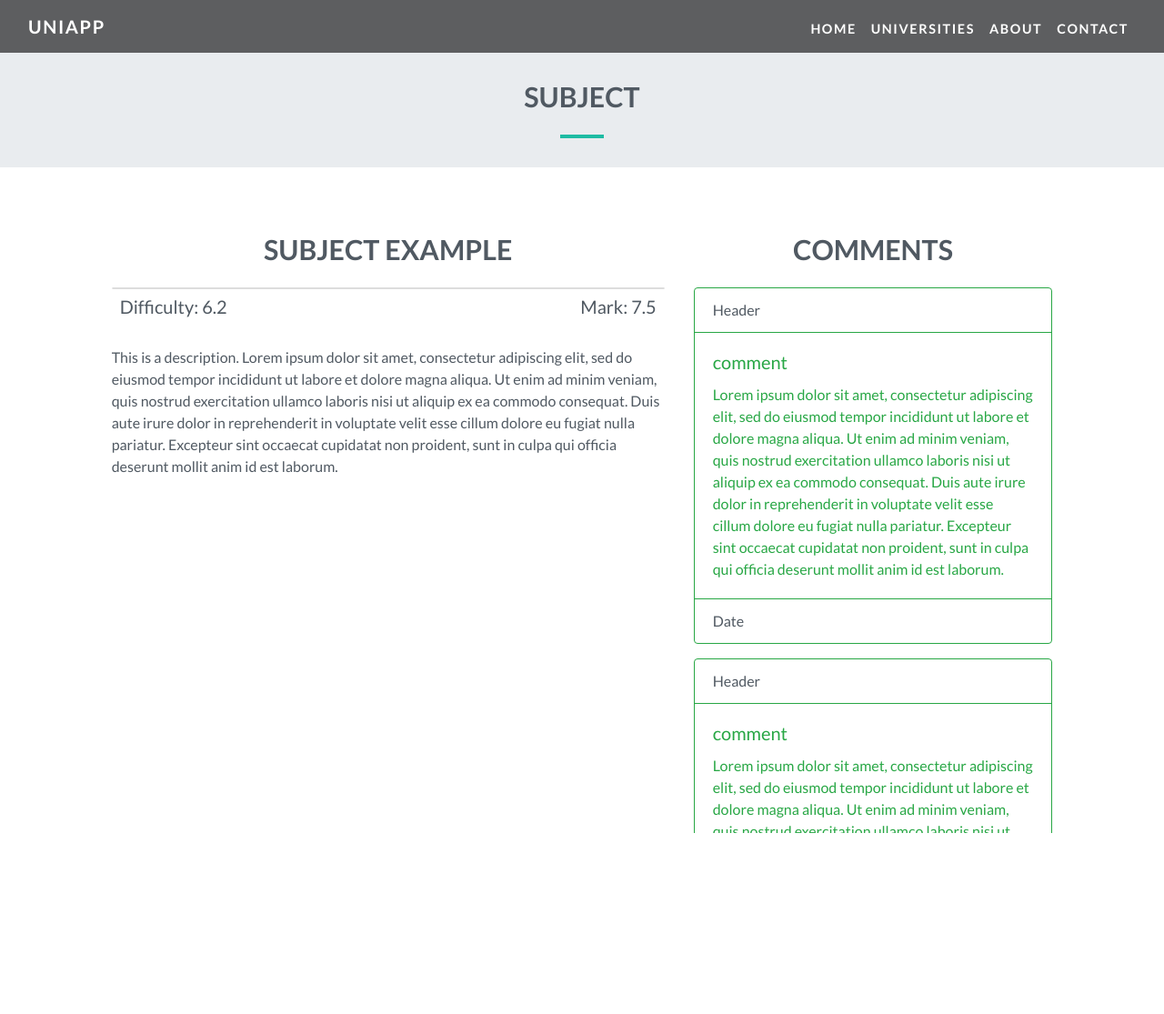
After one commit to JoanPalau/UniversityApp3.0, a Django app: page /subject/ in a window 1280 px wide. The commit adds this page. Shown: the top 1115 px of the page at 91% size. Run offline with Django 3.2, Linux system fonts and the light colour scheme; some libraries are stand-ins or nearby versions.

Commit message:
Added the base for the subject template.

```diff
--- a/assets/style.css
+++ b/assets/style.css
@@ -100,6 +100,21 @@ h3.heading {
     margin: 0 auto 0;
 }
 
+h6.heading {
+    font-size: 1rem;
+    font-weight:700;
+    text-transform: uppercase;
+    padding-bottom: 0rem;
+    padding-top: 2rem;
+}
+
+.small-heading-underline {
+    width: 5rem;
+    height: .05rem;
+    background-color: #1EBBA3;
+    margin: 0 auto 0;
+}
+
 .title-group-item {
     background-color: #1EBBA3;
 }
@@ -126,6 +141,31 @@ h3.heading {
     border-radius: 4px;
     padding: 5px;
     width: 150px;
+}
+
+.scroll-panel {
+    height: 51vh;
+    overflow-y: scroll;
+    /*border: 1px solid #ddd;*/
+    /*border-radius: 4px;*/
+}
+
+.subject-box{
+    border: 1px solid #ddd;
+    border-radius: 4px;
+}
+
+.alignleft {
+    /*display:inline;*/
+    float: left;
+}
+
+.alignright {
+    float: right;
+}
+
+.italic-comment {
+    font-style: italic;
 }
 
 /*============= OTHER SECTION =============*/
--- /dev/null
+++ b/univoting/templates/univoting/subject.html
@@ -0,0 +1,67 @@
+{% extends "univoting/base.html" %}
+{% load static from staticfiles %}
+
+{% block content %}
+       <!-- Header -->
+    <div class="jumbotron container-fluid">
+        <h3 class="heading mt-2 text-center"> Subject </h3>
+        <div class="heading-underline"></div>
+    </div>
+
+    <div class="row justify-content-md-center">
+
+        <div class="col-md-6">
+            <h3 class="heading mt-2 text-center">{{ name }}</h3>
+
+            <div class="subject-box", id="textbox">
+                <h5 class="alignleft mt-2 ml-2">Difficulty: {{ difficulty }}</h5>
+                <h5 class="alignright mt-2 mr-2">Mark: {{ mark }}</h5>
+            </div>
+            <div style="clear: both;"></div>
+            <!--
+            <div class="subject-box" style="clear: both">
+                <h5 class="qualifications-left mx-4 my-4">Difficulty: {{ difficulty }}</h5>
+                <h5 class="qualifications-right mx-4">Mark: {{ mark }}</h5>
+            </div>
+            -->
+            <p class="mt-4">
+                {{ description }}
+                Lorem ipsum dolor sit amet, consectetur adipiscing elit, sed do eiusmod tempor incididunt ut labore et dolore magna aliqua. Ut enim ad minim veniam, quis nostrud exercitation ullamco laboris nisi ut aliquip ex ea commodo consequat. Duis aute irure dolor in reprehenderit in voluptate velit esse cillum dolore eu fugiat nulla pariatur. Excepteur sint occaecat cupidatat non proident, sunt in culpa qui officia deserunt mollit anim id est laborum.
+            </p>
+        </div>
+
+        <div class="col-md-4">
+            <div class="header-content-right">
+                <h3 class="heading mt-2 text-center">Comments</h3>
+            </div>
+            <div class="scroll-panel">
+                {% if not comments %}
+                    <p class="text-center mt-4 italic-comment">
+                        There is no comments in this section for now.
+                    </p>
+                {% else %}
+                    {% for comment in comments %}
+                        <div class="card border-success mb-3">
+                            <div class="card-header bg-transparent border-success">Header</div>
+                                <div class="card-body text-success">
+                                    <h5 class="card-title">comment</h5>
+                                    <p class="card-text">
+                                        Lorem ipsum dolor sit amet, consectetur adipiscing elit, sed do eiusmod tempor incididunt ut labore et dolore magna aliqua. Ut enim ad minim veniam, quis nostrud exercitation ullamco laboris nisi ut aliquip ex ea commodo consequat. Duis aute irure dolor in reprehenderit in voluptate velit esse cillum dolore eu fugiat nulla pariatur. Excepteur sint occaecat cupidatat non proident, sunt in culpa qui officia deserunt mollit anim id est laborum.
+                                    </p>
+                                </div>
+                            <div class="card-footer bg-transparent border-success">Date</div>
+                        </div>
+                        <!--
+                        <h6 class="heading">comment</h6>
+                        <p class="mt-4">
+                            Lorem ipsum dolor sit amet, consectetur adipiscing elit, sed do eiusmod tempor incididunt ut labore et dolore magna aliqua. Ut enim ad minim veniam, quis nostrud exercitation ullamco laboris nisi ut aliquip ex ea commodo consequat. Duis aute irure dolor in reprehenderit in voluptate velit esse cillum dolore eu fugiat nulla pariatur. Excepteur sint occaecat cupidatat non proident, sunt in culpa qui officia deserunt mollit anim id est laborum.
+                        </p>
+                        <div class="small-heading-underline"></div>
+                        -->
+                    {% endfor %}
+                {% endif %}
+            </div>
+        </div>
+    </div>
+
+{% endblock %}
```
